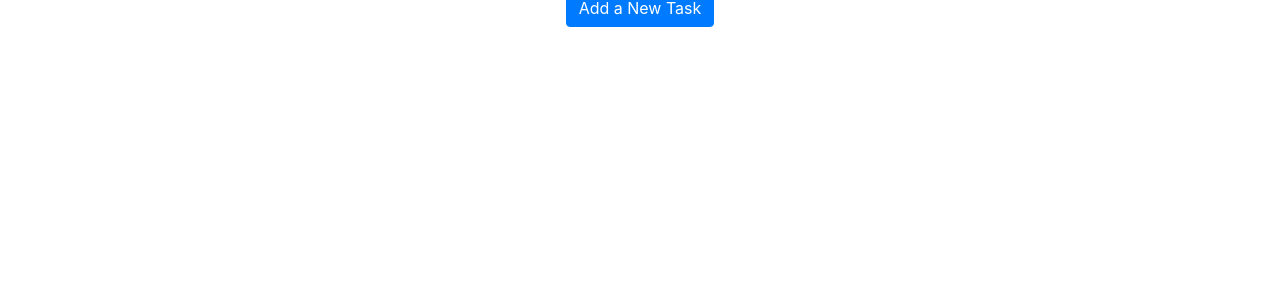
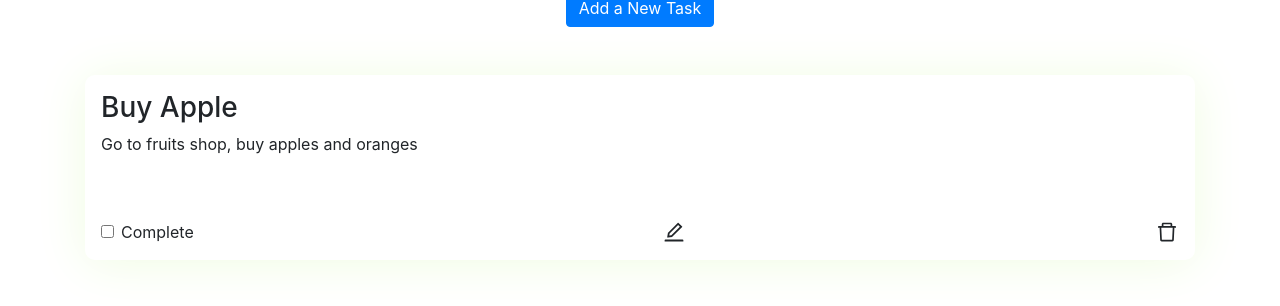
Before and after one commit to sherchansachin/todoapp-DjangoRestAPI, a React (Create React App) app in the folder frontend/: page / in a window 1280 px wide. Shown: the part 340-646 px from the top of the page. Built offline with nearby package versions, Linux system fonts and the light colour scheme.

Commit message:
card component and styling

```diff
--- a/frontend/public/index.html
+++ b/frontend/public/index.html
@@ -9,7 +9,10 @@
       name="description"
       content="Web site created using create-react-app"
     />
+
+    <link rel="stylesheet" href="https://cdnjs.cloudflare.com/ajax/libs/font-awesome/5.15.3/css/all.min.css" integrity="sha512-iBBXm8fW90+nuLcSKlbmrPcLa0OT92xO1BIsZ+ywDWZCvqsWgccV3gFoRBv0z+8dLJgyAHIhR35VZc2oM/gI1w==" crossorigin="anonymous" referrerpolicy="no-referrer" />
     <link rel="apple-touch-icon" href="%PUBLIC_URL%/logo192.png" />
+
     <!--
       manifest.json provides metadata used when your web app is installed on a
       user's mobile device or desktop. See https://developers.google.com/web/fundamentals/web-app-manifest/
--- a/frontend/src/App.css
+++ b/frontend/src/App.css
@@ -13,3 +13,33 @@ img{
     padding-top: 55px;
     background-color: floralwhite;
  }
+
+.container{
+     margin-left: 0;
+     margin-right: 0;
+ }
+
+
+.todo-notes{
+    display: grid;
+    grid-gap: 3rem;
+    box-sizing: border-box;
+    grid-template-columns: repeat(auto-fit, minmax(250px, 1fr));
+}
+
+ .todo-info{
+    padding: 1rem;
+    box-shadow: 0px 3px 50px #f0fce2;
+
+    border-radius: 10px;
+    display: flex;
+    flex-direction: column;
+    justify-content: space-evenly;
+
+ }
+
+ .status{
+     display: flex;
+     align-items: center;
+     justify-content: space-between;
+ }
--- a/frontend/src/App.js
+++ b/frontend/src/App.js
@@ -1,6 +1,7 @@
 import './App.css';
 import UpperTodo from './components/UpperTodo'
 import AddTask from './components/AddTask';
+import TodoCards from './components/TodoCards';
 import 'bootstrap/dist/css/bootstrap.min.css';
 
 function App() {
@@ -8,6 +9,7 @@ function App() {
     <>
       <UpperTodo/>
       <AddTask/>
+      <TodoCards/>
     </>
   );
 }
--- /dev/null
+++ b/frontend/src/components/TodoCards.js
@@ -0,0 +1,32 @@
+import React from 'react';
+import { Form } from 'react-bootstrap';
+
+
+const TodoCards = () =>{
+    return(
+
+        <div className = 'container'>
+            <div className='todo-notes'>
+                <div className='todo-info'>
+                    <h3 className='title'>Buy Apple</h3>
+                    <p>Go to fruits shop, buy apples and oranges</p>
+
+                        <div className= 'status mt-5'>
+
+
+                            <Form>
+                                <Form.Check type = 'checkbox' label='Complete'/>
+                            </Form>
+
+                            <svg className='e-icon' stroke="currentColor" fill="currentColor" strokeWidth="0" viewBox="0 0 1024 1024" height="1.5em" width="1.5em" xmlns="http://www.w3.org/2000/svg"><path d="M257.7 752c2 0 4-.2 6-.5L431.9 722c2-.4 3.9-1.3 5.3-2.8l423.9-423.9a9.96 9.96 0 0 0 0-14.1L694.9 114.9c-1.9-1.9-4.4-2.9-7.1-2.9s-5.2 1-7.1 2.9L256.8 538.8c-1.5 1.5-2.4 3.3-2.8 5.3l-29.5 168.2a33.5 33.5 0 0 0 9.4 29.8c6.6 6.4 14.9 9.9 23.8 9.9zm67.4-174.4L687.8 215l73.3 73.3-362.7 362.6-88.9 15.7 15.6-89zM880 836H144c-17.7 0-32 14.3-32 32v36c0 4.4 3.6 8 8 8h784c4.4 0 8-3.6 8-8v-36c0-17.7-14.3-32-32-32z"></path></svg>
+                            <svg className='d-icon' stroke="currentColor" fill="currentColor" strokeWidth="0" viewBox="0 0 1024 1024" height="1.5em" width="1.5em" xmlns="http://www.w3.org/2000/svg"><path d="M360 184h-8c4.4 0 8-3.6 8-8v8h304v-8c0 4.4 3.6 8 8 8h-8v72h72v-80c0-35.3-28.7-64-64-64H352c-35.3 0-64 28.7-64 64v80h72v-72zm504 72H160c-17.7 0-32 14.3-32 32v32c0 4.4 3.6 8 8 8h60.4l24.7 523c1.6 34.1 29.8 61 63.9 61h454c34.2 0 62.3-26.8 63.9-61l24.7-523H888c4.4 0 8-3.6 8-8v-32c0-17.7-14.3-32-32-32zM731.3 840H292.7l-24.2-512h487l-24.2 512z"></path></svg>
+                        </div>
+                </div>
+            </div>
+     </div>
+
+
+    )
+}
+
+export default TodoCards;
```
